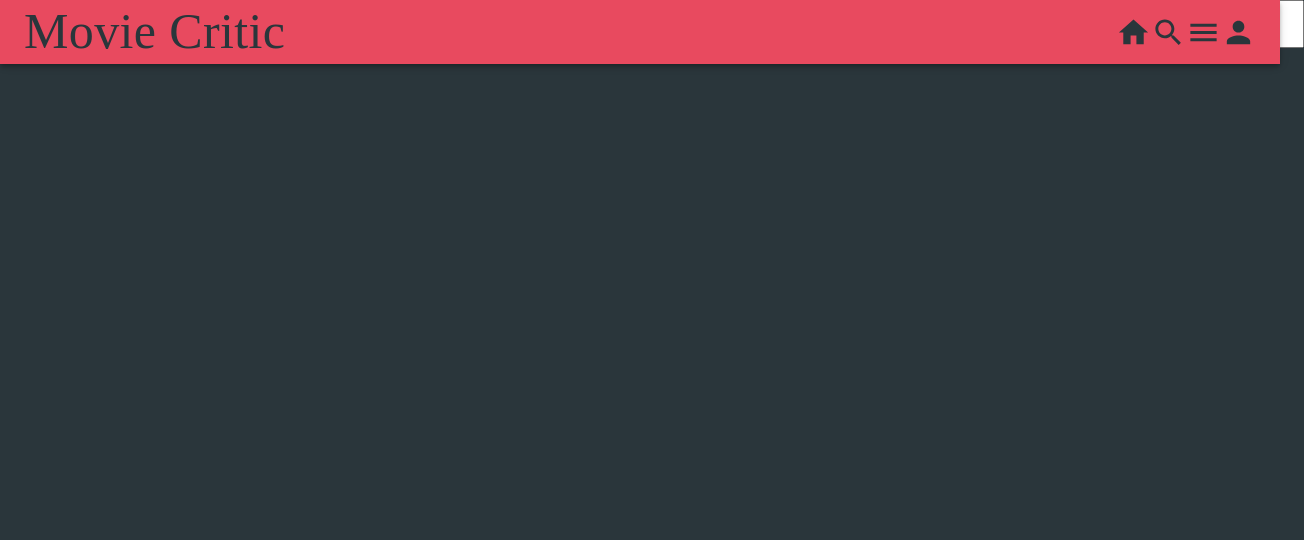
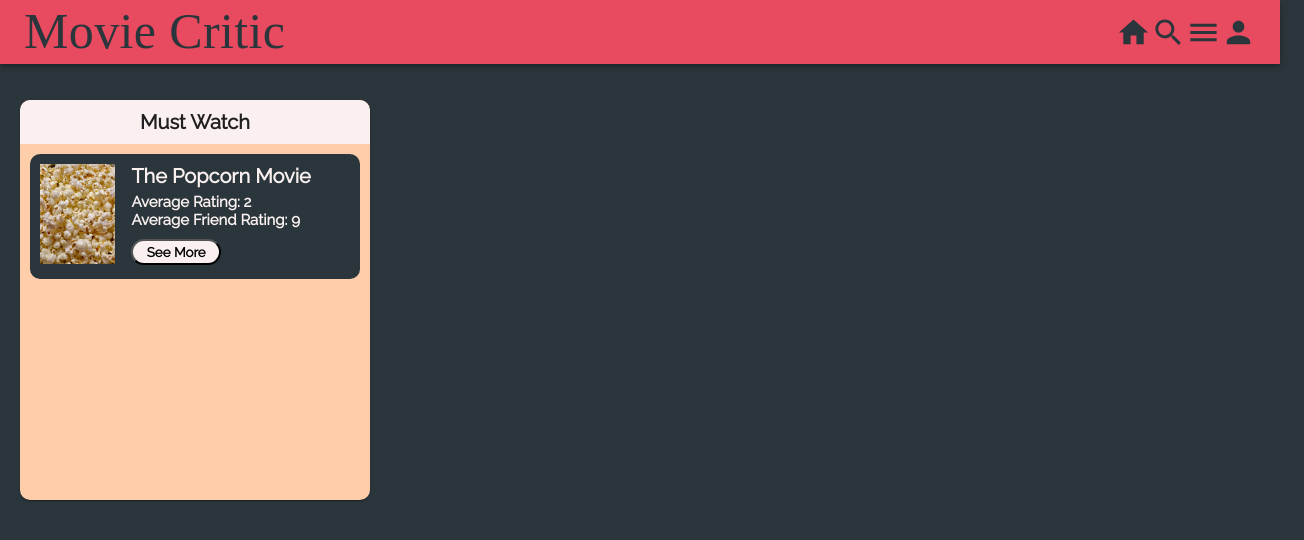
Before and after one commit to mikebranc/movieCritic, a React (Create React App) app in the folder movie-critic/: page /about in a window 1280 px wide. Shown: the top 540 px of the page, 1304 px wide, since content can reach past the window. Built offline with nearby package versions, Linux system fonts and the light colour scheme.

Commit message:
add must watch block to profile page

```diff
--- a/movie-critic/src/App.js
+++ b/movie-critic/src/App.js
@@ -4,8 +4,9 @@ import Searchbar from './Components/Searchbar';
 import Search from './Pages/Search';
 import Home from './Pages/Home';
 import SignIn from './Pages/SignIn';
+import Profile from './Pages/Profile';
 import Watchlist from './Pages/Watchlist';
-import Movie from './Pages/Movie'
+import Movie from './Pages/Movie';
 import { BrowserRouter as Router, Switch, Route } from 'react-router-dom';
 import Navbar from './Components/Navbar';
 import ReviewList from './Components/ReviewList';
@@ -19,16 +20,15 @@ function App() {
         <Switch>
           <Route path='/about'>
             <Navbar />
-            <Searchbar />
+            <Profile />
           </Route>
           <Route path='/search'>
-            <Navbar/>
+            <Navbar />
             <Search />
           </Route>
           <Route path='/movie'>
-            <Navbar/>
-            <Movie/>
-
+            <Navbar />
+            <Movie />
           </Route>
           <Route path='/list'>
             <Watchlist />
--- a/movie-critic/src/Components/MustWatch.jsx
+++ b/movie-critic/src/Components/MustWatch.jsx
@@ -0,0 +1,102 @@
+import React from 'react';
+import Paper from '@material-ui/core/Paper';
+import Grid from '@material-ui/core/Grid';
+import { makeStyles } from '@material-ui/core/styles';
+import popcorn from '../Images/popcorn.jpeg';
+
+const useStyles = makeStyles((theme) => ({
+  root: {
+    flexGrow: 1,
+  },
+  paper: {
+    padding: theme.spacing(2),
+  },
+  title: {
+    backgroundColor: '#FAF0F0',
+    textAlign: 'center',
+    fontSize: '20px',
+    fontFamily: 'Raleway',
+    fontWeight: 'bold',
+    padding: '10px',
+    borderRadius: '10px 10px 0 0',
+  },
+  block: {
+    backgroundColor: '#2A363B',
+    textAlign: 'left',
+    fontSize: '20px',
+    fontFamily: 'Raleway',
+    margin: '10px',
+    padding: '10px',
+    borderRadius: '10px',
+  },
+  popcornImg: {
+    //This popcorn image should be changed to the movie cover image
+    width: '75px',
+    height: '100px',
+  },
+  blockText: {
+    color: '#FAF0F0',
+    fontWeight: 'bold',
+  },
+  seeMore: {
+    backgroundColor: '#FAF0F0',
+    borderRadius: '15px',
+    width: '50%',
+    padding: '3px',
+    marginTop: '10px',
+    fontWeight: '900',
+    fontFamily: 'Raleway',
+    cursor: 'pointer',
+    '&:hover': {
+      backgroundColor: '#E5DADA',
+    },
+  },
+}));
+
+export default function MustWatch() {
+  const classes = useStyles();
+
+  return (
+    <div>
+      <Paper
+        spacing={0}
+        style={{
+          backgroundColor: '#FECEAB',
+          height: '400px',
+          width: '350px',
+          padding: '0px',
+          borderRadius: '10px',
+          overflow: 'auto',
+        }}
+      >
+        <Grid container direction='row'>
+          <Grid className={classes.title} container direction='column'>
+            <Grid item xs>
+              Must Watch
+            </Grid>
+          </Grid>
+
+          <Grid className={classes.block} container direction='row'>
+            <Grid style={{ flexGrow: '0.7' }} item xs>
+              <img className={classes.popcornImg} src={popcorn} alt='popcorn' />
+            </Grid>
+            <Grid className={classes.blockText} direction='column'>
+              <Grid item xs>
+                <div style={{ marginBottom: '5px' }}>The Popcorn Movie</div>
+              </Grid>
+              <Grid item xs>
+                <div style={{ fontSize: '15px' }}>Average Rating: 2</div>
+              </Grid>
+              <Grid item xs>
+                <div style={{ fontSize: '15px' }}>Average Friend Rating: 9</div>
+              </Grid>
+              <Grid item xs>
+                <button className={classes.seeMore}>See More</button>
+              </Grid>
+            </Grid>
+          </Grid>
+        </Grid>
+      </Paper>
+    </div>
+  );
+}
--- a/movie-critic/src/Pages/profile.jsx
+++ b/movie-critic/src/Pages/profile.jsx
@@ -1,7 +1,7 @@
 // change watchlistcell everywhere on here
-import React from "react";
-import WatchlistCell from "../Components/WatchlistCell";
-import "../Style.css";
+import React from 'react';
+import MustWatch from '../Components/MustWatch';
+import '../Style.css';
 
 export default function Watchlist() {
   //const [results, setResults] = useState([])
@@ -10,21 +10,21 @@ export default function Watchlist() {
     <div>
       <div
         style={{
-          height: "100vh",
-          backgroundPosition: "center",
-          backgroundSize: "cover",
-          backgroundColor: "#2A363B",
-          position: "relative",
+          height: '100vh',
+          backgroundPosition: 'center',
+          backgroundSize: 'cover',
+          backgroundColor: '#2A363B',
+          position: 'relative',
         }}
       >
         <div
           style={{
-            position: "relative",
-            top: "100px",
-            padding: "0 20px 0 20px",
+            position: 'relative',
+            top: '100px',
+            padding: '0 20px 0 20px',
           }}
         >
-          <WatchlistCell />
+          <MustWatch />
         </div>
       </div>
     </div>
```
